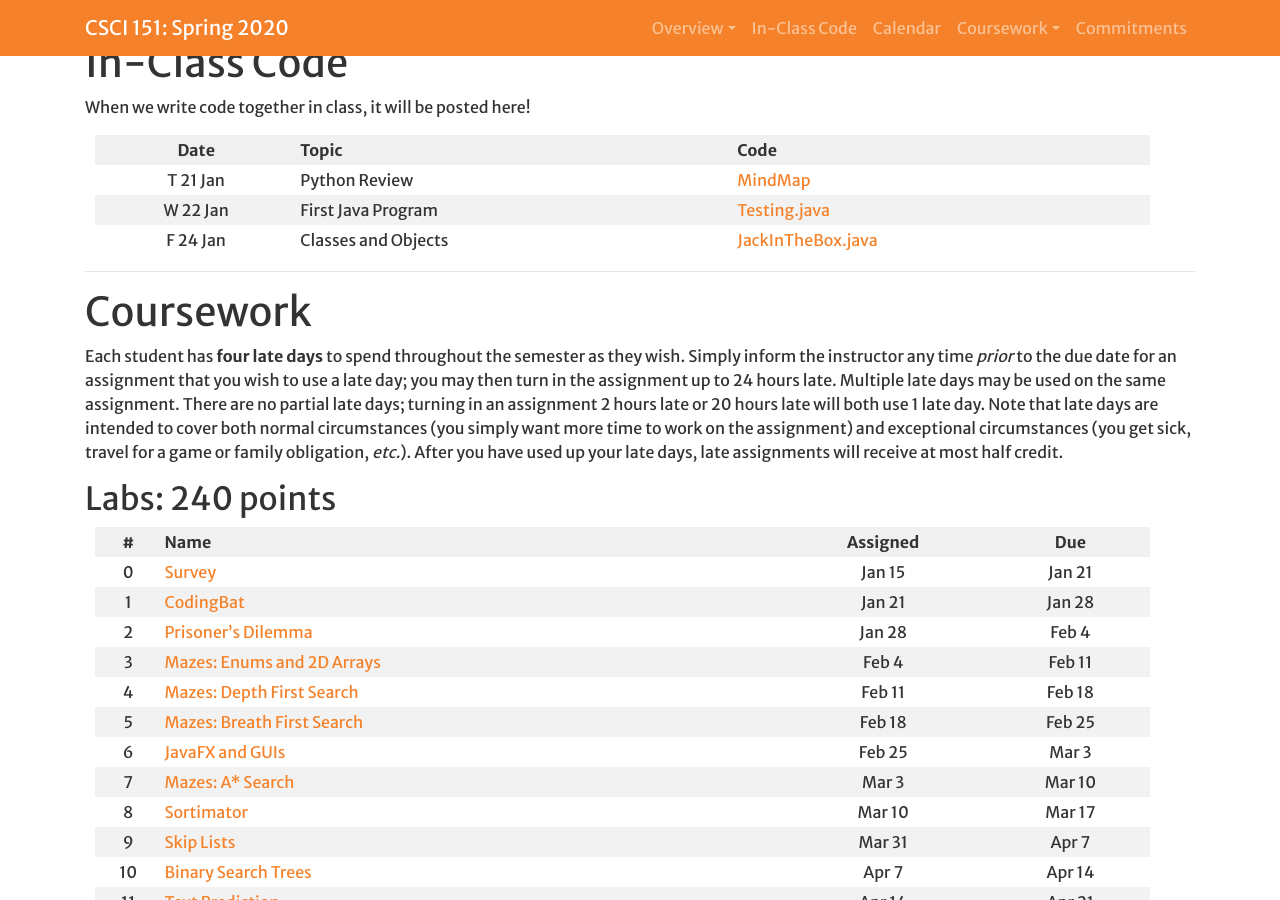
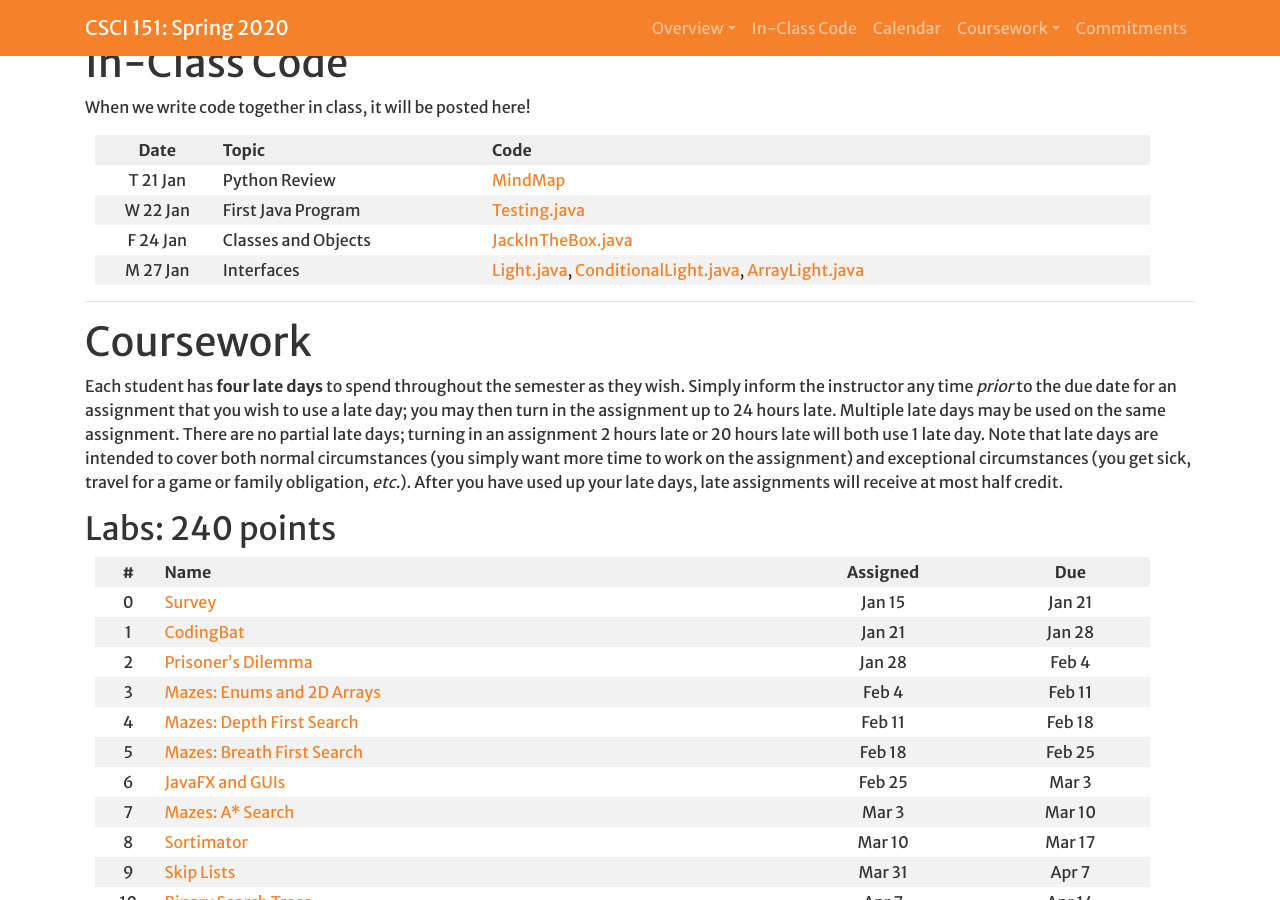
Before and after one commit to Hendrix-CS/csci151, a Jekyll site: the page built from index.md, in a window 1280 px wide and 900 px high, scrolled down 1774 px. Built offline with Jekyll 4.4.1, drawn with Linux system fonts in a browser that asks for light colours; a script that is not in the unit is left out; our own code applies the rules of GitHub Pages for plain Markdown files; some of the changed text lies outside the part shown.

Commit message:
Adding links to today's work

```diff
--- a/index.md
+++ b/index.md
@@ -47,6 +47,7 @@ When we write code together in class, it will be posted here!
 | T 21 Jan | Python Review | [MindMap](https://app.mindmup.com/map/_free/2020/01/15478ce03cd611ea81c49b48f221938d) |
 | W 22 Jan | First Java Program | [Testing.java](inclass/Testing.java) |
 | F 24 Jan | Classes and Objects | [JackInTheBox.java](inclass/JackInTheBox.java) |
+| M 27 Jan | Interfaces | [Light.java](inclass/Light.java), [ConditionalLight.java](inclass/ConditionalLight.java), [ArrayLight.java](inclass/ArrayLight.java) |
 
 <hr>
 # Coursework
@@ -122,6 +123,10 @@ Also, there will be many opportunities to accumulate small amounts of points
 throughout the semester by participating in classroom exercises and
 reflecting on the material. These will total at least 45 points, most likely more.
 
+| #  | Name | Points | Due |
+|:--:|-----||:--------:|:---:|
+| 1 | [Making Toast]({{site.baseurl}}/homework/toaster.html) | 6 | Jan 29 |
+
 ## <a name="scale">Grading Scale</a>
 
 | Score  | Grade  |
```
